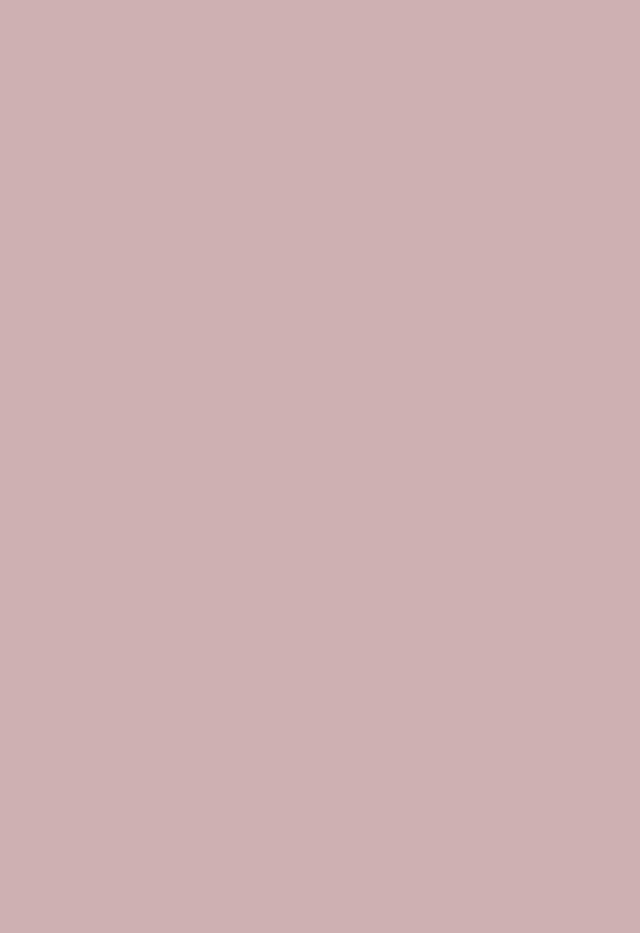
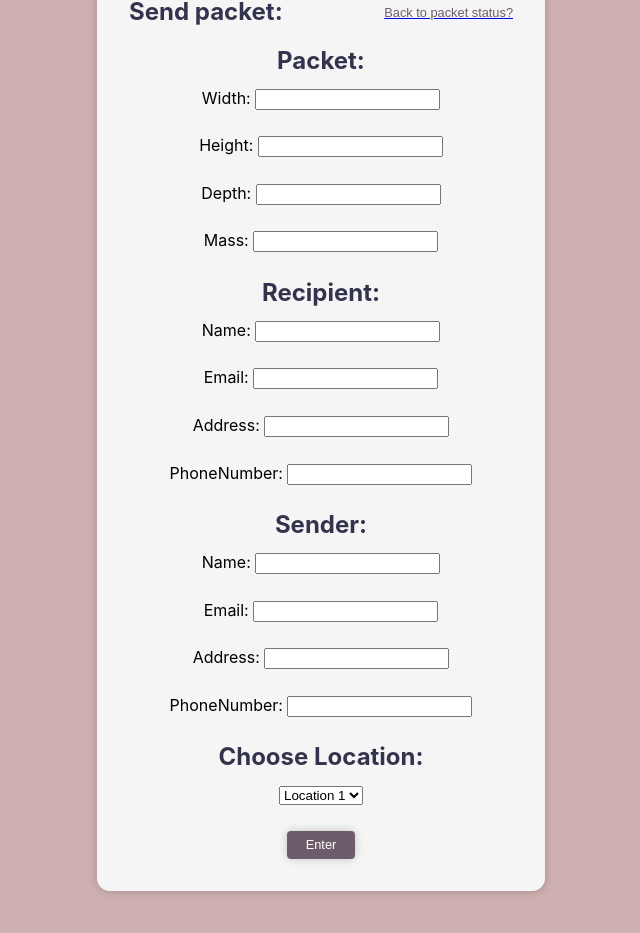
Before and after one commit to AWAP-6/consumer-frontend, a React (Create React App) app: page /newpacket in a window 1280 px wide. Before the commit this address had no page. Shown: the part 255-1188 px from the top of the page, without its empty margins (319-959 px from the left). Before the commit the page ends 800 px from the top, so only its background shows below. Built offline with nearby package versions, Linux system fonts and the light colour scheme.

Commit message:
Added packet status and send new packet pages
+ refining register and adjust routes

```diff
--- a/src/App.js
+++ b/src/App.js
@@ -3,6 +3,7 @@ import { BrowserRouter as Router, Route, Routes } from "react-router-dom";
 import Login from "./pages/Login";
 import Register from "./pages/Register";
 import Packages from "./pages/PacketStatus";
+import SendPacket from "./pages/NewPacket";
 
 function App() {
   return (
@@ -11,6 +12,7 @@ function App() {
         <Route path="/" element={<Login />} />
         <Route path="/register" element={<Register />} />
         <Route path="/packetstatus" element={<Packages />} />
+        <Route path="/newpacket" element={<SendPacket />} />
       </Routes>
     </Router>
   );
--- /dev/null
+++ b/src/pages/NewPacket.js
@@ -0,0 +1,90 @@
+import React from "react";
+import { Link } from "react-router-dom";
+import "../styles/NewPacket.css";
+import Header from "./Header.js";
+
+const SendPacket = () => (
+  <div>
+    <Header />
+    <div className="newpacket-container">
+      <div className="top-container">
+        <h2 className="font-bold">Send packet:</h2>
+        <Link to="/packetstatus">
+          <button className="back-to-status">Back to packet status?</button>
+        </Link>
+      </div>
+      <form className="form-styles">
+        <h2>Packet:</h2>
+        <div className="input-styles">
+          <label>Width: </label>
+          <input type="text" className="input-field" />
+        </div>
+        <div className="input-styles">
+          <label>Height: </label>
+          <input type="text" className="input-field" />
+        </div>
+        <div className="input-styles">
+          <label>Depth: </label>
+          <input type="text" className="input-field" />
+        </div>
+        <div className="input-styles">
+          <label>Mass: </label>
+          <input type="text" className="input-field" />
+        </div>
+
+        <h2>Recipient:</h2>
+        <div className="input-styles">
+          <label>Name: </label>
+          <input type="text" className="input-field" />
+        </div>
+        <div className="input-styles">
+          <label>Email: </label>
+          <input type="text" className="input-field" />
+        </div>
+        <div className="input-styles">
+          <label>Address: </label>
+          <input type="text" className="input-field" />
+        </div>
+        <div className="input-styles">
+          <label>PhoneNumber: </label>
+          <input type="text" className="input-field" />
+        </div>
+
+        <h2>Sender:</h2>
+        <div className="input-styles">
+          <label>Name: </label>
+          <input type="text" className="input-field" />
+        </div>
+        <div className="input-styles">
+          <label>Email: </label>
+          <input type="text" className="input-field" />
+        </div>
+        <div className="input-styles">
+          <label>Address: </label>
+          <input type="text" className="input-field" />
+        </div>
+        <div className="input-styles">
+          <label>PhoneNumber: </label>
+          <input type="text" className="input-field" />
+        </div>
+
+        <h2>Choose Location:</h2>
+        <div className="input-styles">
+          <select className="input-field">
+            <option value="location1">Location 1</option>
+            <option value="location2">Location 2</option>
+            <option value="location3">Location 3</option>
+            <option value="location4">Location 4</option>
+            <option value="location5">Location 5</option>
+          </select>
+        </div>
+
+        <Link to="/packetstatus">
+          <button className="enter-button">Enter</button>
+        </Link>
+      </form>
+    </div>
+  </div>
+);
+
+export default SendPacket;
--- /dev/null
+++ b/src/pages/PacketData.js
@@ -0,0 +1,34 @@
+const packageData = [
+  {
+    title: "PackageNum 1",
+    description: "This is the status text for the first package",
+    location: 1,
+    openCode: 1234,
+  },
+  {
+    title: "PackageNum 2",
+    description: "This is the status text for the second package",
+    location: 2,
+    openCode: 2341,
+  },
+  {
+    title: "PackageNum 3",
+    description: "This is the status text for the third package",
+    location: 3,
+    openCode: 3421,
+  },
+  {
+    title: "PackageNum 4",
+    description: "This is the status text for the fourth package",
+    location: 4,
+    openCode: 4213,
+  },
+  {
+    title: "PackageNum 5",
+    description: "This is the status text for the fifth package",
+    location: 5,
+    openCode: 2344,
+  },
+];
+
+export default packageData;
--- a/src/pages/PacketStatus.js
+++ b/src/pages/PacketStatus.js
@@ -1,14 +1,22 @@
 import React from "react";
 import "../styles/PacketStatus.css";
 import Header from "./Header.js";
+import { Link } from "react-router-dom";
+import packageData from "./PacketData";
 
-function PackageCard({ title, description }) {
+function PackageCard({ title, description, location, openCode }) {
   return (
     <div>
       <Header />
       <div className="package-card">
-        <h2>{title}</h2>
-        <p>{description}</p>
+        <span className="packet-info">
+          <div>
+            <h2>{title}</h2>
+            <p>{description}</p>
+          </div>
+          <h2>Location: {location}</h2>
+          <h2>Lockercode: {openCode}</h2>
+        </span>
       </div>
     </div>
   );
@@ -17,37 +25,18 @@ function PackageCard({ title, description }) {
 export default function Packages() {
   return (
     <main className="flex-container">
-      <h2>Packet Status and History:</h2>
-      <div className="text-center">
-        <PackageCard
-          title="PackageNum 1"
-          description="This is the status text for the first package"
-        />
+      <div className="top-container">
+        <h2 className="packet-status">Packet Status and History:</h2>
+        <Link to="/newpacket">
+          <button className="send-new-button">Send new packet?</button>
+        </Link>
       </div>
-      <div className="text-center">
-        <PackageCard
-          title="PackageNum 2"
-          description="This is the status text for the second package"
-        />
-      </div>
-      <div className="text-center">
-        <PackageCard
-          title="PackageNum 3"
-          description="This is the status text for the third package"
-        />
-      </div>
-      <div className="text-center">
-        <PackageCard
-          title="PackageNum 4"
-          description="This is the status text for the fourth package"
-        />
-      </div>
-      <div className="text-center">
-        <PackageCard
-          title="PackageNum 5"
-          description="This is the status text for the fifth package"
-        />
-      </div>
+
+      {packageData.map((packageItem) => (
+        <div className="packet-text" key={packageItem.title}>
+          <PackageCard {...packageItem} />
+        </div>
+      ))}
     </main>
   );
 }
--- a/src/pages/Register.js
+++ b/src/pages/Register.js
@@ -15,8 +15,23 @@ const Register = () => (
       </div>
       <form className="form-styles">
         <div className="input-styles">
+          <label>Email: </label>
+          <input type="text" className="input-field" />
+        </div>
+        <div className="input-styles">
           <label>Username: </label>
           <input type="text" className="input-field" />
+        </div>
+        <div className="input-styles">
+          <label>Locations: </label>
+          <select className="input-field">
+            <option value="location1">Location 1</option>
+            <option value="location2">Location 2</option>
+            <option value="location3">Location 3</option>
+            <option value="location4">Location 4</option>
+            <option value="location5">Location 5</option>
+          </select>
+        </div>
         <div className="input-styles">
           <label>Password: </label>
           <input type="password" className="input-field" />
@@ -28,7 +43,6 @@ const Register = () => (
         <Link to="/packetstatus">
           <button className="register-button">Signup</button>
         </Link>
-        </div>
       </form>
     </div>
   </div>
--- /dev/null
+++ b/src/styles/NewPacket.css
@@ -0,0 +1,74 @@
+.newpacket-container {
+  background-color: whitesmoke;
+  padding: 2.5vw;
+  border-radius: 1vw;
+  box-shadow: 0 0 10px rgba(0, 0, 0, 0.2);
+  display: flex;
+  flex-direction: column;
+  align-items: center;
+  max-width: 30vw;
+  margin: 25vh auto 15rem;
+}
+
+.top-container {
+  display: flex;
+  justify-content: space-between;
+  width: 100%;
+}
+
+.back-to-status {
+  display: inline;
+  background: none;
+  border: none;
+  padding: 0;
+  margin: 0;
+  font-size: 1vw;
+  text-decoration: none;
+  color: #6d5c6a;
+  cursor: pointer;
+}
+
+.back-to-status:hover {
+  text-decoration: underline;
+  transition: underline 0.3s ease;
+}
+
+.font-bold {
+  color: #33334d;
+}
+
+.form-styles {
+  display: grid;
+  grid-template-columns: 1fr;
+  gap: 1vw;
+  width: 100%;
+  box-sizing: border-box;
+  text-align: center;
+}
+
+.form-styles h2 {
+  padding: 0;
+  margin: 0;
+  color: #33334d;
+}
+
+.input-styles {
+  margin-bottom: 1vw;
+}
+
+.enter-button {
+  background-color: #6d5c6a;
+  color: #fff;
+  font-size: 1vw;
+  padding: 0.5vw 1.5vw;
+  max-width: 6rem;
+  border: none;
+  border-radius: 4px;
+  transition: background-color 0.3s ease;
+  box-shadow: 0 0 10px rgba(0, 0, 0, 0.2);
+  cursor: pointer;
+}
+
+.enter-button:hover {
+  background-color: #ceb0b0;
+}
--- a/src/styles/PacketStatus.css
+++ b/src/styles/PacketStatus.css
@@ -7,6 +7,12 @@
   box-shadow: 0 0 10px rgba(0, 0, 0, 0.2);
   max-width: 65vw;
   margin: 25vh auto;
+}
+
+.packet-status {
+  font-size: 1.3rem;
+  font-weight: 650;
+  color: #33334d;
 }
 
 .package-card {
@@ -20,6 +26,38 @@
   margin: 1vh auto;
 }
 
-.text-center {
-  font-size: small;
+.packet-text h2 {
+  padding: 0;
+  margin: 1vh;
+  font-weight: 500;
+  color: #33334d;
 }
+
+.packet-text p {
+  padding: 0;
+  margin: 1vh;
+  color: #6d5c6a;
+}
+
+.packet-info {
+  display: flex;
+  flex-direction: row;
+  justify-content: space-between;
+}
+
+.send-new-button {
+  background-color: #6d5c6a;
+  color: #fff;
+  font-size: 1vw;
+  padding: 0.7vw 1.5vw;
+  max-width: 12rem;
+  border: none;
+  border-radius: 4px;
+  transition: background-color 0.3s ease;
+  box-shadow: 0 0 10px rgba(0, 0, 0, 0.2);
+  cursor: pointer;
+}
+
+.send-new-button:hover {
+  background-color: #ceb0b0;
+}
```
Lines whose indentation alone changed are shown as unchanged.
